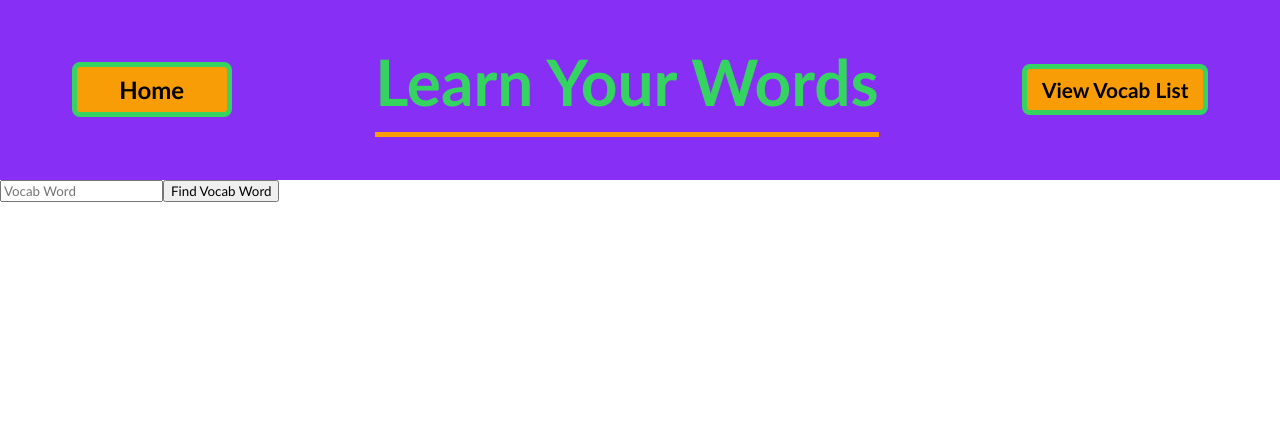
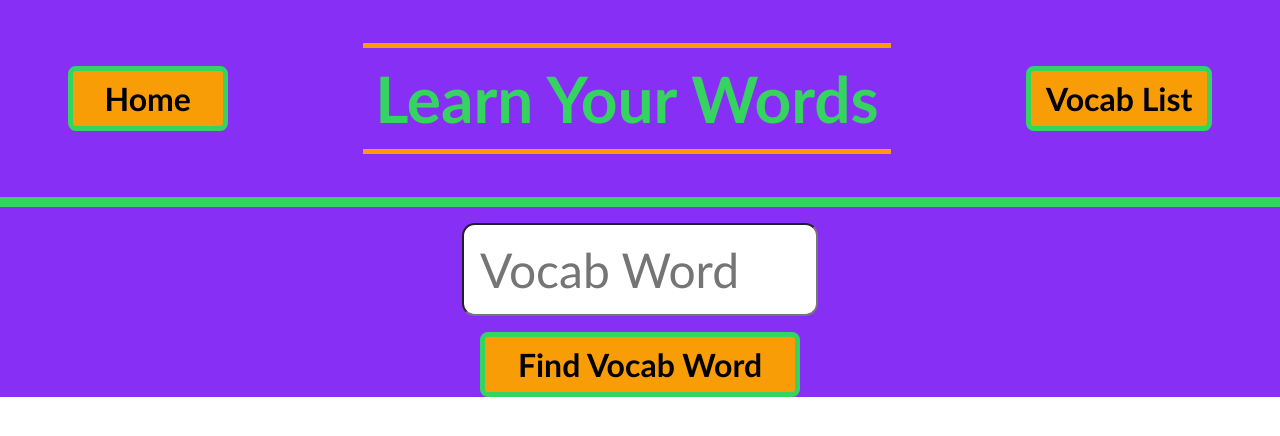
Before and after one commit to nwgambee/learn-your-words, a React (Create React App) app: page / in a window 1280 px wide. Shown: the top 436 px of the page. Built offline with nearby package versions, Linux system fonts and the light colour scheme.

Commit message:
Style SearchForm w/ flex

```diff
--- a/src/components/Header/Header.js
+++ b/src/components/Header/Header.js
@@ -8,7 +8,7 @@ const Header = () => {
     <header className='header'>
       <button className='home-btn'>Home</button>
       <h1 className='main-title'>Learn Your Words</h1>
-      <Link className='vocab-list-btn' to={'/vocab-list'}>View Vocab List</Link>
+      <Link className='vocab-list-btn' to={'/vocab-list'}>Vocab List</Link>
     </header>
   )
 }
--- a/src/components/Header/Header.scss
+++ b/src/components/Header/Header.scss
@@ -9,12 +9,13 @@
   flex-direction: row;
   justify-content: space-around;
   align-items: center;
+  border-bottom: 10px solid #35D461;
 }
 
 .home-btn {
   background-color: #F99D07;
   padding: .5rem;
-  font-size: 1.5rem;
+  font-size: 2rem;
   width: 10rem;
   border: 5px solid #35D461;
   border-radius: .5rem;
@@ -22,15 +23,17 @@
   text-align: center;
   cursor: pointer;
   font-weight: 700;
+}
 
-
+.home-btn-svg {
 }
 
 .main-title {
   font-size: 4rem;
   color: #35D461;
+  border-top: 5px solid #F99D07;
   border-bottom: 5px solid #F99D07;
-  padding-bottom: .75rem;
+  padding: .75rem;
 }
 
 .vocab-list-btn {
@@ -39,7 +42,7 @@
   vertical-align: middle;
   text-align: center;
   border: 5px solid #35D461;
-  font-size: 1.3rem;
+  font-size: 2rem;
   padding: .5rem;
   width: 10rem;
   background-color: #F99D07;
--- a/src/containers/SearchForm/SearchForm.scss
+++ b/src/containers/SearchForm/SearchForm.scss
@@ -1,4 +1,29 @@
 .search-word-form {
-  // font-family: 'Spartan', sans-serif;
-  // border: 3px solid green;
+  display: flex;
+  flex-direction: column;
+  align-items: center;
+  justify-content: flex-start;
+  background-color: #882FF6;
 }
+
+.word-input {
+  margin-top: 1rem;
+  padding: 1rem;
+  width: 20rem;
+  font-size: 3rem;
+  border-radius: .8rem;
+}
+
+.submit-btn {
+  margin-top: 1rem;
+  background-color: #F99D07;
+  padding: .5rem;
+  font-size: 2rem;
+  width: 20rem;
+  border: 5px solid #35D461;
+  border-radius: .5rem;
+  vertical-align: middle;
+  text-align: center;
+  cursor: pointer;
+  font-weight: 700;
+}
```
Also changed, not shown: src/home-icon.svg (added).
